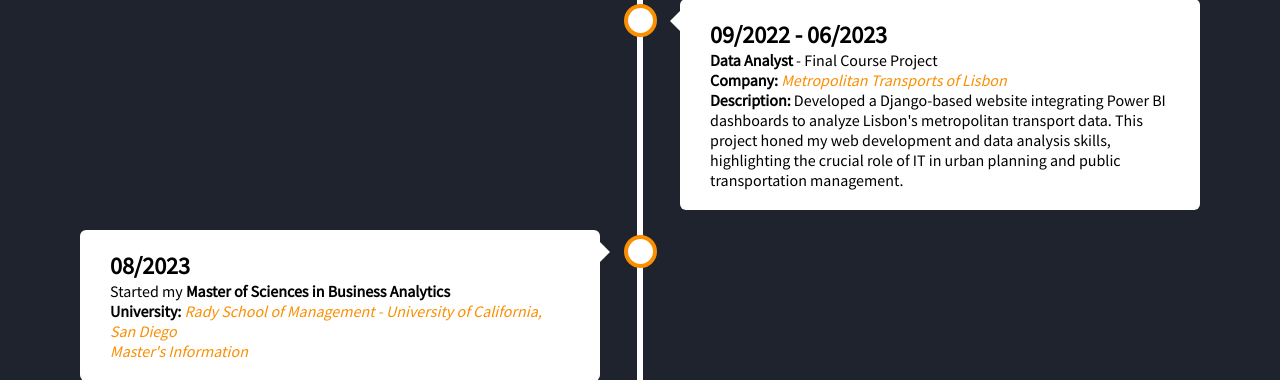
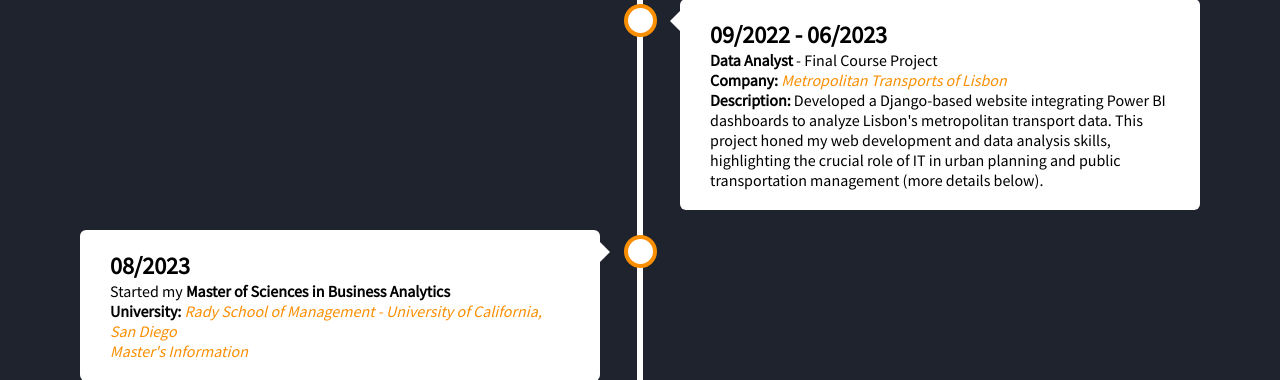
Before and after one commit to Martimlt/Portfolio, a Django app: page / in a window 1280 px wide. Shown: the part 3816-4196 px from the top of the page. Run offline with Django 5.2, Linux system fonts and the light colour scheme; data comes from the database, SQL or seed files in the repository; some libraries are stand-ins or nearby versions.

Commit message:
More changes

```diff
--- a/portfolio/templates/portfolio/singlepage.html
+++ b/portfolio/templates/portfolio/singlepage.html
@@ -214,7 +214,7 @@
         </p>
         <p>
           <b>Description:</b> Developed a Django-based website integrating Power BI dashboards to analyze Lisbon's metropolitan transport data. This project honed my
-          web development and data analysis skills, highlighting the crucial role of IT in urban planning and public transportation management.
+          web development and data analysis skills, highlighting the crucial role of IT in urban planning and public transportation management (more details below).
         </p>
       </div>
     </div>
```
